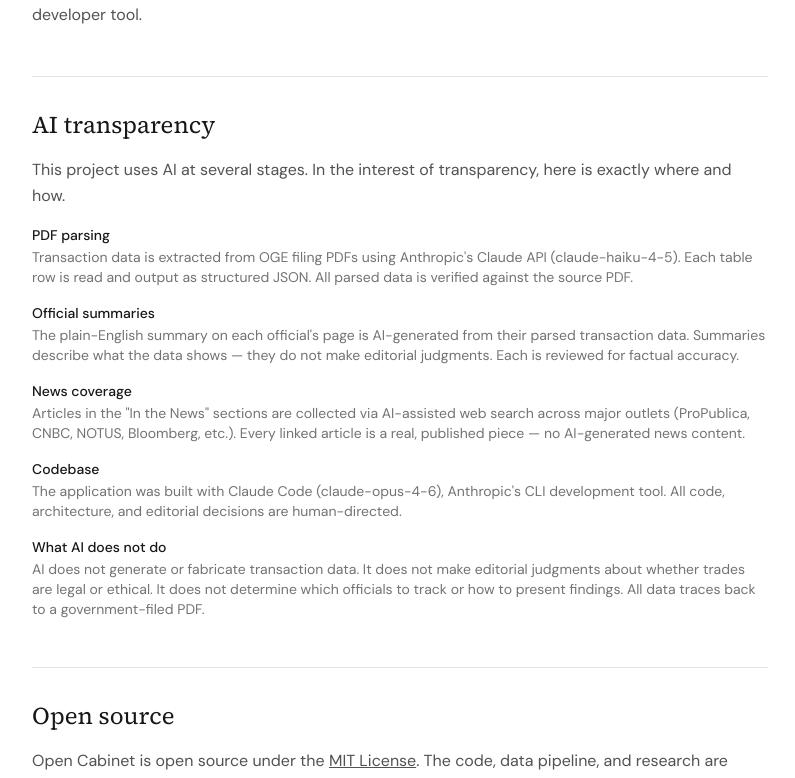
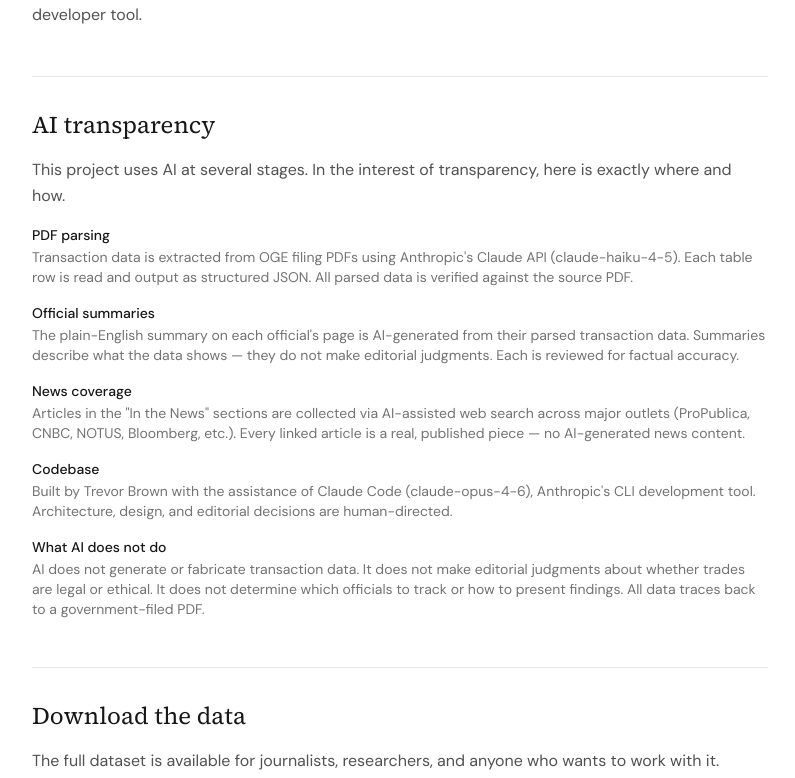
Before and after one commit to tbrown034/open-cabinet, a Next.js app: page /about in a window 1280 px wide. Shown: the part 6561-7339 px from the top of the page, without its empty margins (240-1035 px from the left). Built offline with nearby package versions, Linux system fonts and the light colour scheme.

Commit message:
About page: hedge AI credit, add download section
- Codebase credit: "Built by Trevor Brown with the assistance of Claude Code"
- Added "Download the data" section with link to /download
- Matched scrollytelling AI step to same framing

```diff
--- a/app/about/page.tsx
+++ b/app/about/page.tsx
@@ -1,4 +1,5 @@
 import type { Metadata } from "next";
+import Link from "next/link";
 import AboutScrolly from "../components/about-scrolly";
 
 export const metadata: Metadata = {
@@ -275,9 +276,10 @@
                 Codebase
               </div>
               <p className="text-neutral-500 mt-0.5">
-                The application was built with Claude Code
-                (claude-opus-4-6), Anthropic{"'"}s CLI development tool. All
-                code, architecture, and editorial decisions are human-directed.
+                Built by Trevor Brown with the assistance of Claude Code
+                (claude-opus-4-6), Anthropic{"'"}s CLI development tool.
+                Architecture, design, and editorial decisions are
+                human-directed.
               </p>
             </div>
             <div>
@@ -293,6 +295,25 @@
               </p>
             </div>
           </div>
+        </section>
+
+        {/* Download the data */}
+        <section className="border-t border-neutral-200 pt-8">
+          <h2 className="font-[family-name:var(--font-source-serif)] text-2xl text-neutral-900 mb-4">
+            Download the data
+          </h2>
+          <p className="text-neutral-600 leading-relaxed">
+            The full dataset is available for journalists, researchers, and
+            anyone who wants to work with it.{" "}
+            <Link
+              href="/download"
+              className="underline hover:text-neutral-900 font-medium"
+            >
+              Download as CSV or JSON
+            </Link>
+            . Includes all transactions, official metadata, and ticker
+            mappings. Federal government data carries no copyright.
+          </p>
         </section>
 
         {/* Open source + contact */}
--- a/app/components/about-scrolly.tsx
+++ b/app/components/about-scrolly.tsx
@@ -86,7 +86,7 @@
     id: "ai-role",
     label: "AI usage",
     title: "Where AI is and isn't involved",
-    body: "PDF parsing uses Anthropic's Claude API (claude-haiku-4-5) to read table rows from government forms. Official summaries are AI-generated from parsed transaction data and reviewed for accuracy. News coverage is collected via AI-assisted web search. The codebase was built with Claude Code (claude-opus-4-6). All AI outputs are verified against source documents — no AI-generated data is presented without a human-verifiable source. D3 visualizations, data transformations, and editorial decisions are human-directed.",
+    body: "PDF parsing uses Anthropic's Claude API (claude-haiku-4-5) to read table rows from government forms. Official summaries are AI-generated from parsed transaction data and reviewed for accuracy. News coverage is collected via AI-assisted web search. The application was built by Trevor Brown with the assistance of Claude Code (claude-opus-4-6). All AI outputs are verified against source documents — no AI-generated data is presented without a human-verifiable source.",
   },
 ];
 
```
